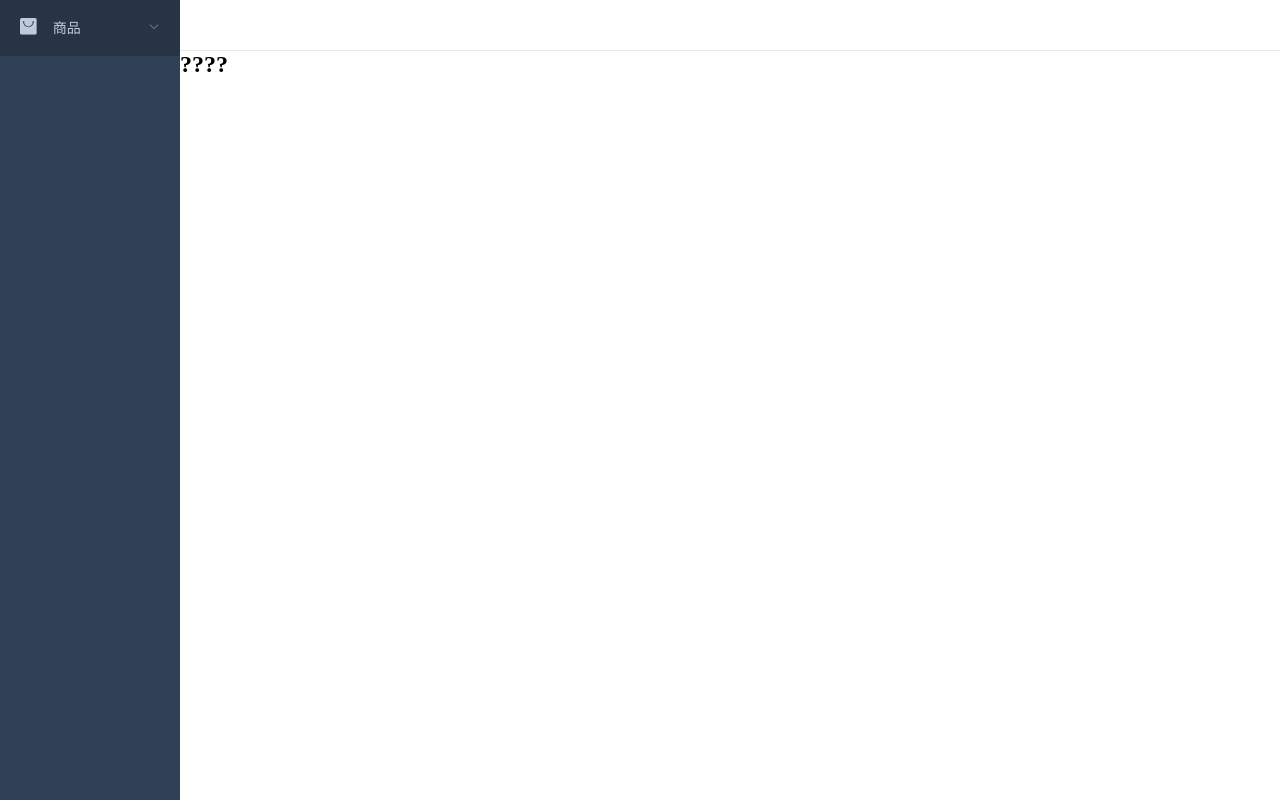
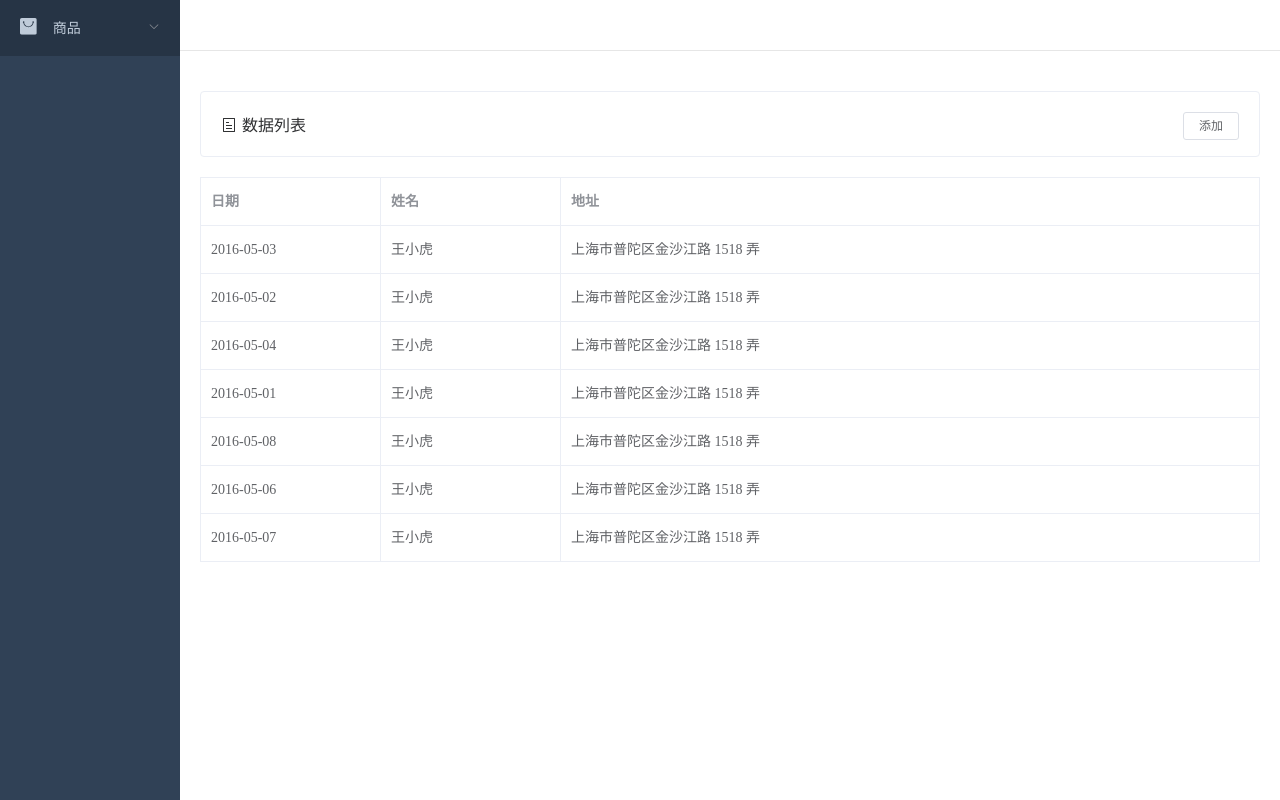
Before and after one commit to minzhibu/mallVue, a Vue app: page /pms/productCate in a window 1280 px wide. Built offline with nearby package versions, Linux system fonts and the light colour scheme.

Commit message:
提交商品分类

```diff
--- a/src/views/layout/components/Sidebar/SidebarItem.vue
+++ b/src/views/layout/components/Sidebar/SidebarItem.vue
@@ -31,36 +31,37 @@
 						child: [{
 							"title":"商品列表",
 							"name":"product",
-							"icon":"product",
+							"icon":"product-list",
 							"hidden":0,
 						},
 						{
 							"title":"添加商品",
 							"name":"addProduct",
-							"icon":"product",
+							"icon":"product-add",
 							"hidden":0,
 						},
 						{
 							"title":"商品分类",
 							"name":"productCate",
-							"icon":"product",
+							"icon":"product-cate",
 							"hidden":0,
 						},
 						{
 							"title":"商品类型",
 							"name":"productAttr",
-							"icon":"product",
+							"icon":"product-attr",
 							"hidden":0,
 						},
 						{
 							"title":"品牌管理",
 							"name":"brand",
-							"icon":"product",
+							"icon":"product-brand",
 							"hidden":0,
 						}]
 					}
 				],
-				product: "product"
+				product: "product",
+
 			}
 		},
 		methods: {
--- a/src/views/pms/productCat/index.vue
+++ b/src/views/pms/productCat/index.vue
@@ -1,11 +1,88 @@
 <template>
-	<div>
-		<h1>????</h1>
+	<div class="app-container">
+		<el-card class="operate-container" shadow="never">
+		  <i class="el-icon-tickets" style="margin-top: 5px"></i>
+		  <span style="margin-top: 5px;margin-left: 5px;">数据列表</span>
+		  <el-button
+		    class="btn-add"
+		    @click="handleAddProductCate()"
+		    size="mini">
+		    添加
+		  </el-button>
+		</el-card>
+		<div class="table-container">
+			<el-table
+			    :data="tableData"
+			    border
+			    style="width: 100%">
+			    <el-table-column
+			      prop="date"
+			      label="日期"
+			      width="180">
+			    </el-table-column>
+			    <el-table-column
+			      prop="name"
+			      label="姓名"
+			      width="180">
+			    </el-table-column>
+			    <el-table-column
+			      prop="address"
+			      label="地址">
+			    </el-table-column>
+			  </el-table>
+		</div>
 	</div>
 </template>
 
 <script>
+	export default{
+		data(){
+			return {
+				tableData: [{
+					date: '2016-05-03',
+					name: '王小虎',
+					address: '上海市普陀区金沙江路 1518 弄'
+				}, {
+					date: '2016-05-02',
+					name: '王小虎',
+					address: '上海市普陀区金沙江路 1518 弄'
+				}, {
+					date: '2016-05-04',
+					name: '王小虎',
+					address: '上海市普陀区金沙江路 1518 弄'
+				}, {
+					date: '2016-05-01',
+					name: '王小虎',
+					address: '上海市普陀区金沙江路 1518 弄'
+				}, {
+					date: '2016-05-08',
+					name: '王小虎',
+					address: '上海市普陀区金沙江路 1518 弄'
+				}, {
+					date: '2016-05-06',
+					name: '王小虎',
+					address: '上海市普陀区金沙江路 1518 弄'
+				}, {
+					date: '2016-05-07',
+					name: '王小虎',
+					address: '上海市普陀区金沙江路 1518 弄'
+				}]
+			}
+		}
+	}
 </script>
 
 <style>
+	.app-container{
+		padding: 20px;
+	}
+	.btn-add{
+		float: right;
+	}
+	.table-container{
+		margin-top: 20px;
+	}
+	.operate-container{
+		margin-top: 20px;
+	}
 </style>
```
